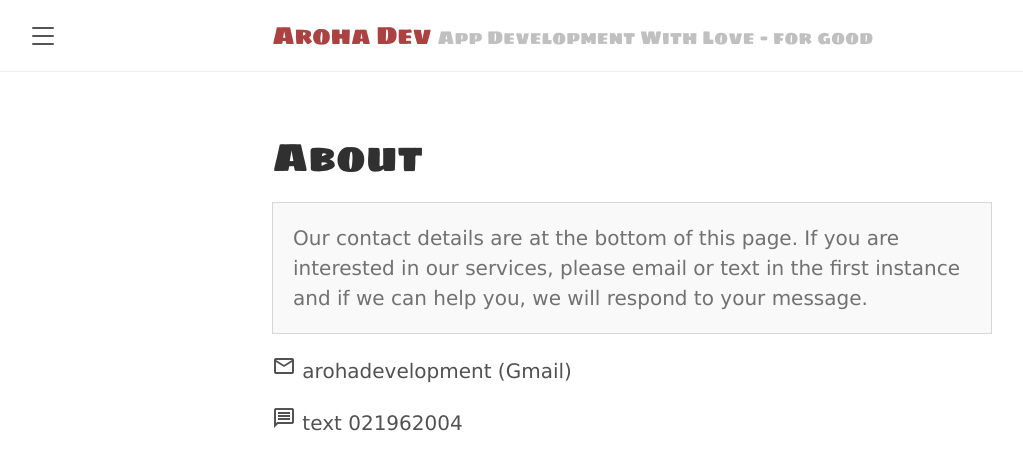
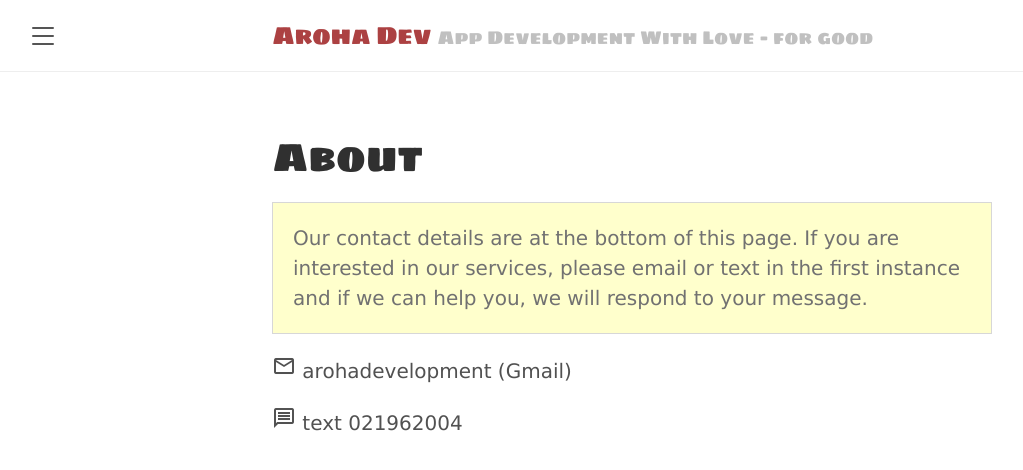
Before and after one commit to tracyjordan/tracyjordan.github.io, a Jekyll site: the page built from about.md, in a window 1280 px wide. Shown: the top 470 px of the page, without its empty margins (8-1031 px from the left). Built offline with Jekyll 4.4.1, drawn with Linux system fonts in a browser that asks for light colours.

Commit message:
Update aroha.css

```diff
--- a/public/css/aroha.css
+++ b/public/css/aroha.css
@@ -63,4 +63,5 @@ h1, h2, h3, h4, h5, h6 {
 
 .message {
   border: 1px solid #d7d7d7;
+  background-color: #ffffcc;
 }
```
